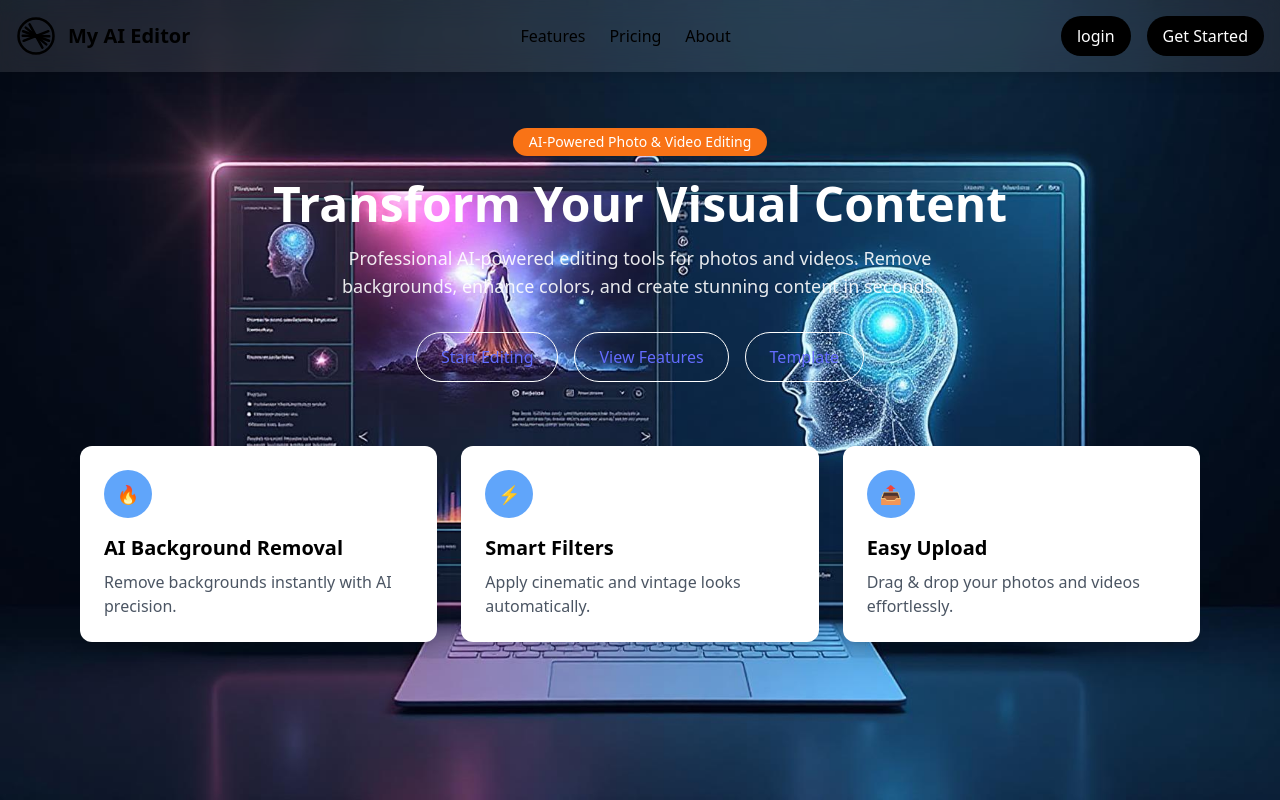
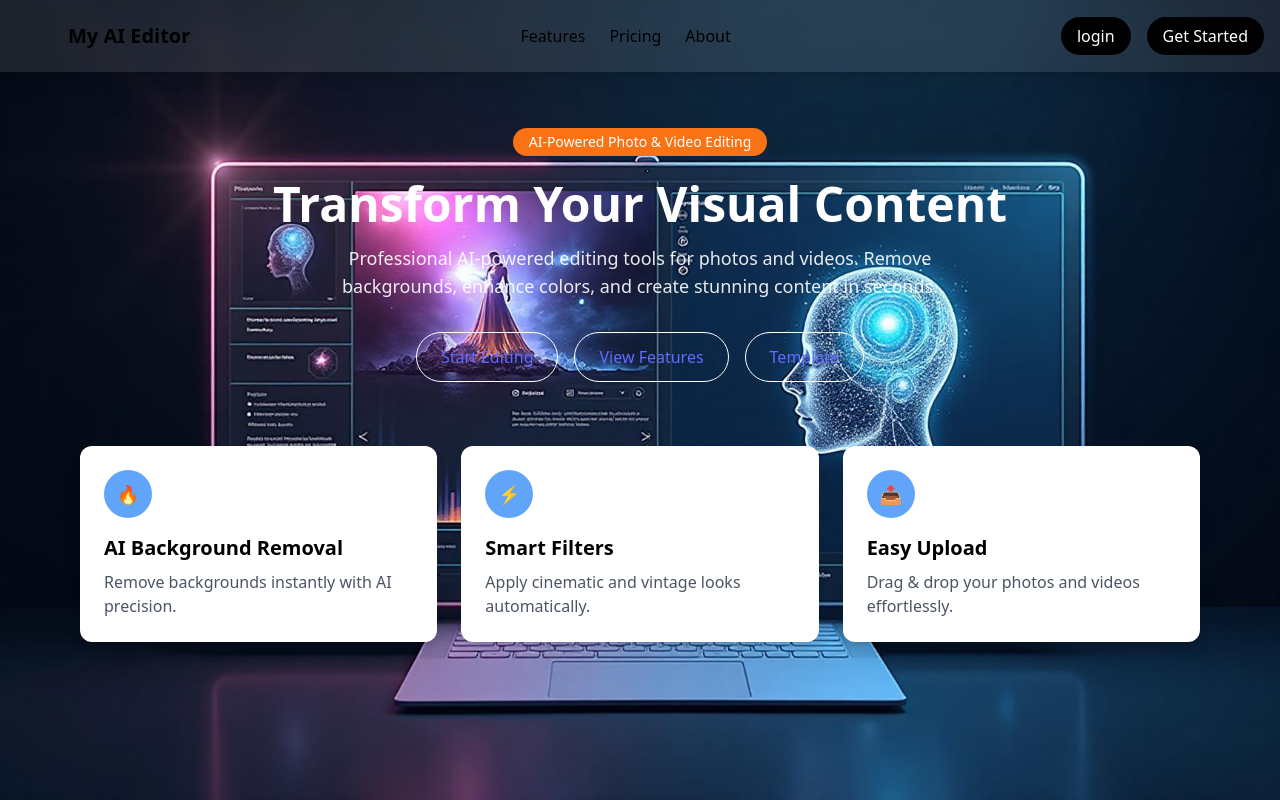
Before and after one commit to aleckurser/my-ai-editor, a React (Vite) app: page / in a window 1280 px wide. Built offline with nearby package versions, Linux system fonts and the light colour scheme.

Commit message:
Add new files and folders

```diff
--- a/src/components/NavBar.tsx
+++ b/src/components/NavBar.tsx
@@ -1,29 +1,30 @@
 'use client';
 
-import React, { useState, useEffect } from 'react'
+import React, { useState, useEffect } from 'react';
+import Link from 'next/link';
 
 export default function NavBar() {
-  const [isOpen, setIsOpen] = useState(false)
-  const [scrolled, setScrolled] = useState(false)
-  const [showNav, setShowNav] = useState(true)
-  const [lastScroll, setLastScroll] = useState(0)
+  const [isOpen, setIsOpen] = useState(false);
+  const [scrolled, setScrolled] = useState(false);
+  const [showNav, setShowNav] = useState(true);
+  const [lastScroll, setLastScroll] = useState(0);
 
   useEffect(() => {
     const handleScroll = () => {
-      const currentScroll = window.scrollY
-      setScrolled(currentScroll > 50)
+      const currentScroll = window.scrollY;
+      setScrolled(currentScroll > 50);
 
       if (currentScroll > lastScroll && currentScroll > 100) {
-        setShowNav(false)
+        setShowNav(false);
       } else {
-        setShowNav(true)
+        setShowNav(true);
       }
-      setLastScroll(currentScroll)
-    }
+      setLastScroll(currentScroll);
+    };
 
-    window.addEventListener('scroll', handleScroll)
-    return () => window.removeEventListener('scroll', handleScroll)
-  }, [lastScroll])
+    window.addEventListener('scroll', handleScroll);
+    return () => window.removeEventListener('scroll', handleScroll);
+  }, [lastScroll]);
 
   return (
     <nav
@@ -31,62 +32,38 @@ export default function NavBar() {
         scrolled ? 'bg-black/70 backdrop-blur-md' : 'bg-white/10 backdrop-blur-md'
       } ${showNav ? 'translate-y-0' : '-translate-y-full'}`}
     >
-      {/* Logo (black/white only — uses currentColor) */}
+      {/* Logo */}
       <div className="flex items-center space-x-3">
-        <a href="#" className={`logo block w-10 h-10 ${scrolled ? 'text-white' : 'text-black'}`} aria-label="Brand logo">
-          <svg viewBox="0 0 64 64" className="w-full h-full">
-            <defs>
-              <clipPath id="circleClip">
-                <circle cx="32" cy="32" r="28" />
-              </clipPath>
-            </defs>
-
-            {/* Outer ring */}
-            <circle cx="32" cy="32" r="28" fill="none" stroke="currentColor" strokeWidth="4" />
-
-            {/* Shutter blades clipped to circle */}
-            <g clipPath="url(#circleClip)" stroke="currentColor" strokeWidth="4" strokeLinecap="round">
-              <g transform="rotate(20 32 32)">
-                <line x1="10" y1="32" x2="54" y2="32" />
-                <line x1="16" y1="18" x2="48" y2="46" />
-                <line x1="16" y1="46" x2="48" y2="18" />
-                <line x1="12" y1="25" x2="52" y2="39" />
-                <line x1="12" y1="39" x2="52" y2="25" />
-              </g>
-            </g>
-
-            {/* Lens dot */}
-            <circle cx="32" cy="32" r="3" fill="currentColor" />
-          </svg>
-        </a>
+        <Link href="/">
+          <a className={`logo block w-10 h-10 ${scrolled ? 'text-white' : 'text-black'}`} aria-label="Brand logo">
+            {/* SVG code for logo */}
+          </a>
+        </Link>
         <span className={`text-xl font-bold ${scrolled ? 'text-white' : 'text-black'}`}>My AI Editor</span>
       </div>
 
       {/* Desktop Menu */}
       <div className="hidden md:flex space-x-6">
-        <a href="#features" className={`${scrolled ? 'text-white' : 'text-black'} hover:text-white transition-colors`}>Features</a>
-        <a href="#pricing" className={`${scrolled ? 'text-white' : 'text-black'} hover:text-white transition-colors`}>Pricing</a>
-        <a href="#about"   className={`${scrolled ? 'text-white' : 'text-black'} hover:text-white transition-colors`}>About</a>
+        <Link href="/features">
+          <a className={`${scrolled ? 'text-white' : 'text-black'} hover:text-white transition-colors`}>Features</a>
+        </Link>
+        <Link href="/pricing">
+          <a className={`${scrolled ? 'text-white' : 'text-black'} hover:text-white transition-colors`}>Pricing</a>
+        </Link>
+        <Link href="/about">
+          <a className={`${scrolled ? 'text-white' : 'text-black'} hover:text-white transition-colors`}>About</a>
+        </Link>
       </div>
 
       {/* Desktop Actions */}
       <div className="hidden md:flex space-x-4">
-        <a href="#signin" className="px-4 py-2 rounded-full bg-black text-white hover:bg-white hover:text-black transition">
-          login
-        </a>
-        <a href="#start" className="px-4 py-2 rounded-full bg-black text-white hover:bg-white hover:text-black transition">
-          Get Started
-        </a>
+        <Link href="/signin">
+          <a className="px-4 py-2 rounded-full bg-black text-white hover:bg-white hover:text-black transition">login</a>
+        </Link>
+        <Link href="/start">
+          <a className="px-4 py-2 rounded-full bg-black text-white hover:bg-white hover:text-black transition">Get Started</a>
+        </Link>
       </div>
-
-{isOpen && (
-  <div className="absolute top-16 left-0 w-full bg-white text-black shadow-lg p-4 space-y-4 md:hidden animate-fadeIn">
-    <a href="/features" className="block hover:text-white">Features</a>
-    <a href="/pricing" className="block hover:text-white">Pricing</a>
-    <a href="/about" className="block hover:text-white">About</a>
-    ...
-  </div>
-)}
 
       {/* Mobile Menu Button */}
       <button
@@ -100,15 +77,21 @@ export default function NavBar() {
       {/* Mobile Menu */}
       {isOpen && (
         <div className="absolute top-16 left-0 w-full bg-white text-black shadow-lg p-4 space-y-4 md:hidden animate-fadeIn">
-          <a href="#features" className="block hover:text-white">Features</a>
-          <a href="#pricing" className="block hover:text-white">Pricing</a>
-          <a href="#about" className="block hover:text-white">About</a>
-          <a href="#signin" className="block px-4 py-2 rounded-full bg-black text-white hover:bg-white hover:text-black transition">
-            Sign In
-          </a>
-          <a href="#start" className="block px-4 py-2 rounded-full bg-black text-white hover:bg-white hover:text-black transition">
-            Get Started
-          </a>
+          <Link href="/features">
+            <a className="block hover:text-white">Features</a>
+          </Link>
+          <Link href="/pricing">
+            <a className="block hover:text-white">Pricing</a>
+          </Link>
+          <Link href="/about">
+            <a className="block hover:text-white">About</a>
+          </Link>
+          <Link href="/signin">
+            <a className="block px-4 py-2 rounded-full bg-black text-white hover:bg-white hover:text-black transition">Sign In</a>
+          </Link>
+          <Link href="/start">
+            <a className="block px-4 py-2 rounded-full bg-black text-white hover:bg-white hover:text-black transition">Get Started</a>
+          </Link>
         </div>
       )}
 
@@ -122,5 +105,5 @@ export default function NavBar() {
         }
       `}</style>
     </nav>
-  )
+  );
 }
```
